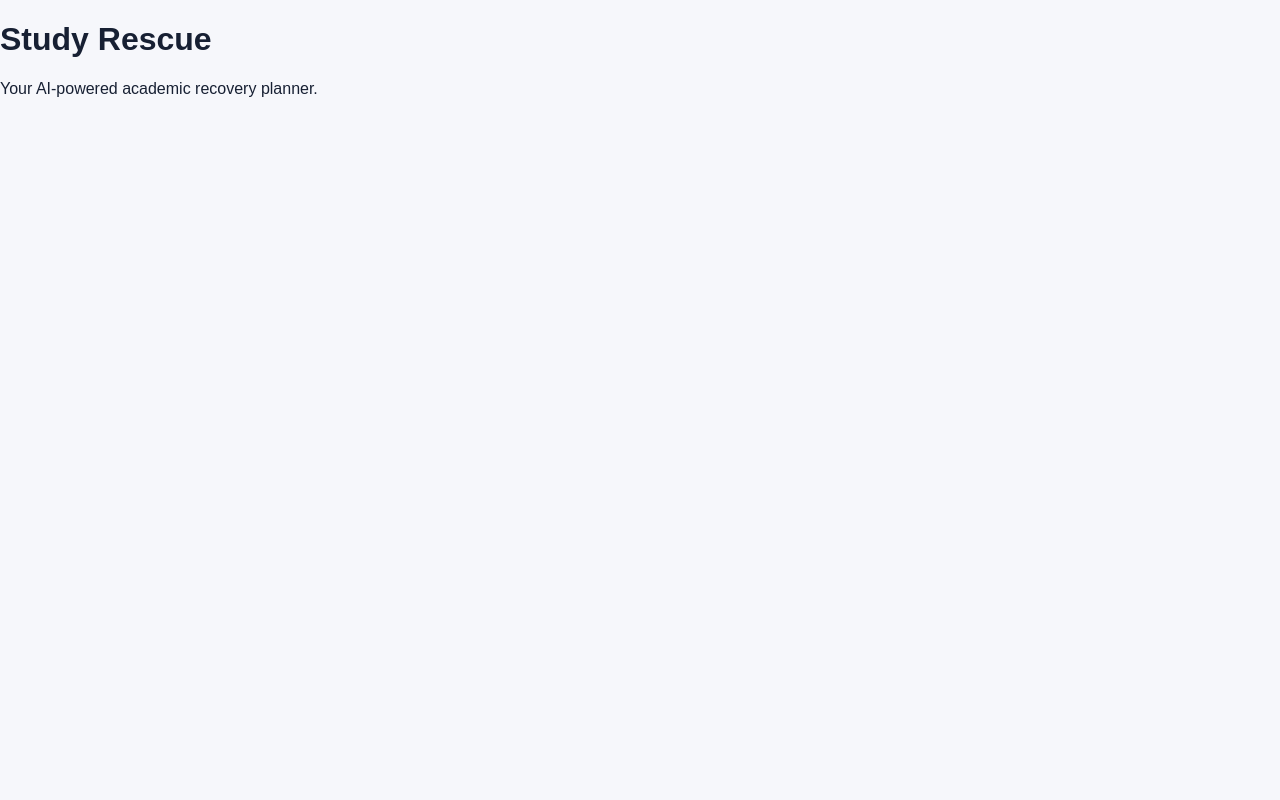
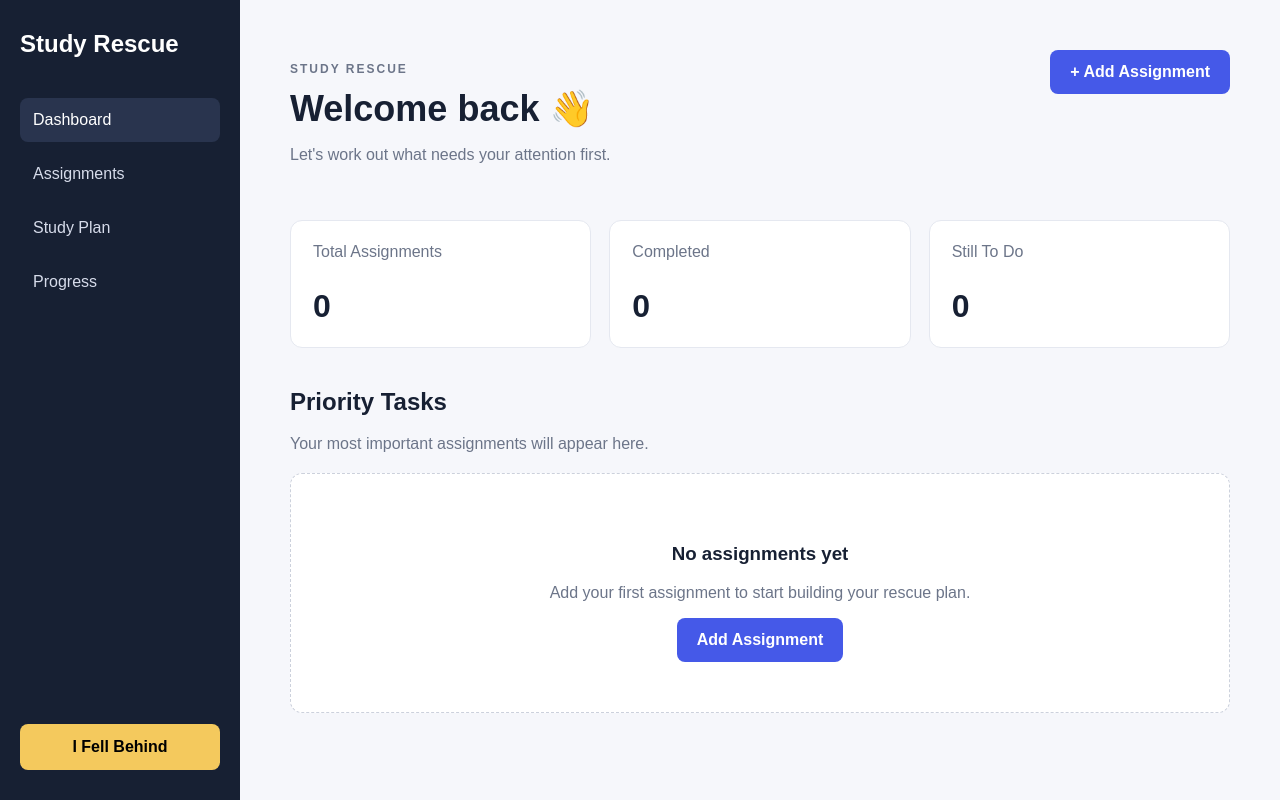
Before and after one commit to AsahinaKaiii/study-rescue, a React (Vite) app: page / in a window 1280 px wide. Built offline with nearby package versions, Linux system fonts and the light colour scheme.

Commit message:
Build Study Rescue dashboard

```diff
--- a/src/App.jsx
+++ b/src/App.jsx
@@ -1,10 +1,15 @@
+import Dashboard from "./pages/Dashboard";
+
 function App() {
+  function handleAddAssignment() {
+    alert("Add Assignment page coming next!");
+  }
+
   return (
-    <div>
-      <h1>Study Rescue</h1>
-      <p>Your AI-powered academic recovery planner.</p>
-    </div>
-  )
+    <Dashboard
+      onAddAssignment={handleAddAssignment}
+    />
+  );
 }
 
-export default App
+export default App;
--- a/src/index.css
+++ b/src/index.css
@@ -14,3 +14,171 @@ input,
 select {
   font: inherit;
 }
+
+.app-layout {
+  min-height: 100vh;
+  display: flex;
+}
+
+/* Sidebar */
+
+.sidebar {
+  width: 240px;
+  min-height: 100vh;
+  background: #172033;
+  color: white;
+  padding: 30px 20px;
+
+  display: flex;
+  flex-direction: column;
+}
+
+.sidebar h2 {
+  margin-top: 0;
+  margin-bottom: 40px;
+}
+
+.sidebar nav {
+  display: flex;
+  flex-direction: column;
+  gap: 10px;
+}
+
+.sidebar nav button {
+  background: transparent;
+  border: none;
+  color: #d7dceb;
+  text-align: left;
+  padding: 13px;
+  border-radius: 8px;
+  cursor: pointer;
+}
+
+.sidebar nav button:hover {
+  background: #29344e;
+}
+
+.sidebar .nav-active {
+  background: #29344e;
+  color: white;
+}
+
+.sidebar-bottom {
+  margin-top: auto;
+}
+
+.rescue-button {
+  width: 100%;
+  padding: 14px;
+  border: none;
+  border-radius: 8px;
+  background: #f4c95d;
+  font-weight: bold;
+  cursor: pointer;
+}
+
+/* Dashboard */
+
+.dashboard {
+  flex: 1;
+  padding: 50px;
+  max-width: 1200px;
+}
+
+.dashboard-header {
+  display: flex;
+  justify-content: space-between;
+  align-items: flex-start;
+  gap: 30px;
+}
+
+.dashboard-header h1 {
+  margin: 5px 0;
+  font-size: 36px;
+}
+
+.dashboard-header p {
+  color: #6c7589;
+}
+
+.small-text {
+  font-size: 12px;
+  font-weight: bold;
+  letter-spacing: 2px;
+  color: #6c7589;
+}
+
+.primary-button {
+  border: none;
+  border-radius: 8px;
+  padding: 13px 20px;
+  background: #4559e8;
+  color: white;
+  font-weight: bold;
+  cursor: pointer;
+}
+
+/* Stats */
+
+.stats {
+  display: grid;
+  grid-template-columns: repeat(3, 1fr);
+  gap: 18px;
+  margin: 40px 0;
+}
+
+.stat-card {
+  background: white;
+  padding: 22px;
+  border-radius: 12px;
+  border: 1px solid #e5e8f0;
+}
+
+.stat-card p {
+  color: #6c7589;
+  margin-top: 0;
+}
+
+.stat-card h2 {
+  margin-bottom: 0;
+  font-size: 32px;
+}
+
+/* Priority area */
+
+.section-description {
+  color: #6c7589;
+}
+
+.empty-state {
+  margin-top: 20px;
+  background: white;
+  padding: 50px;
+  text-align: center;
+  border: 1px dashed #ccd1dc;
+  border-radius: 12px;
+}
+
+.empty-state p {
+  color: #6c7589;
+}
+
+/* Mobile */
+
+@media (max-width: 800px) {
+  .sidebar {
+    display: none;
+  }
+
+  .dashboard {
+    padding: 25px;
+  }
+
+  .dashboard-header {
+    flex-direction: column;
+  }
+
+  .stats {
+    grid-template-columns: 1fr;
+  }
+}
--- a/src/pages/Dashboard.jsx
+++ b/src/pages/Dashboard.jsx
@@ -0,0 +1,86 @@
+function Dashboard({ onAddAssignment }) {
+  return (
+    <div className="app-layout">
+      <aside className="sidebar">
+        <h2>Study Rescue</h2>
+
+        <nav>
+          <button className="nav-active">Dashboard</button>
+          <button>Assignments</button>
+          <button>Study Plan</button>
+          <button>Progress</button>
+        </nav>
+
+        <div className="sidebar-bottom">
+          <button className="rescue-button">
+            I Fell Behind
+          </button>
+        </div>
+      </aside>
+
+      <main className="dashboard">
+        <header className="dashboard-header">
+          <div>
+            <p className="small-text">STUDY RESCUE</p>
+
+            <h1>Welcome back 👋</h1>
+
+            <p>
+              Let's work out what needs your attention first.
+            </p>
+          </div>
+
+          <button
+            className="primary-button"
+            onClick={onAddAssignment}
+          >
+            + Add Assignment
+          </button>
+        </header>
+
+        <section className="stats">
+          <div className="stat-card">
+            <p>Total Assignments</p>
+            <h2>0</h2>
+          </div>
+
+          <div className="stat-card">
+            <p>Completed</p>
+            <h2>0</h2>
+          </div>
+
+          <div className="stat-card">
+            <p>Still To Do</p>
+            <h2>0</h2>
+          </div>
+        </section>
+
+        <section>
+          <h2>Priority Tasks</h2>
+
+          <p className="section-description">
+            Your most important assignments will appear here.
+          </p>
+
+          <div className="empty-state">
+            <h3>No assignments yet</h3>
+
+            <p>
+              Add your first assignment to start building
+              your rescue plan.
+            </p>
+
+            <button
+              className="primary-button"
+              onClick={onAddAssignment}
+            >
+              Add Assignment
+            </button>
+          </div>
+        </section>
+      </main>
+    </div>
+  );
+}
+
+export default Dashboard;
```
